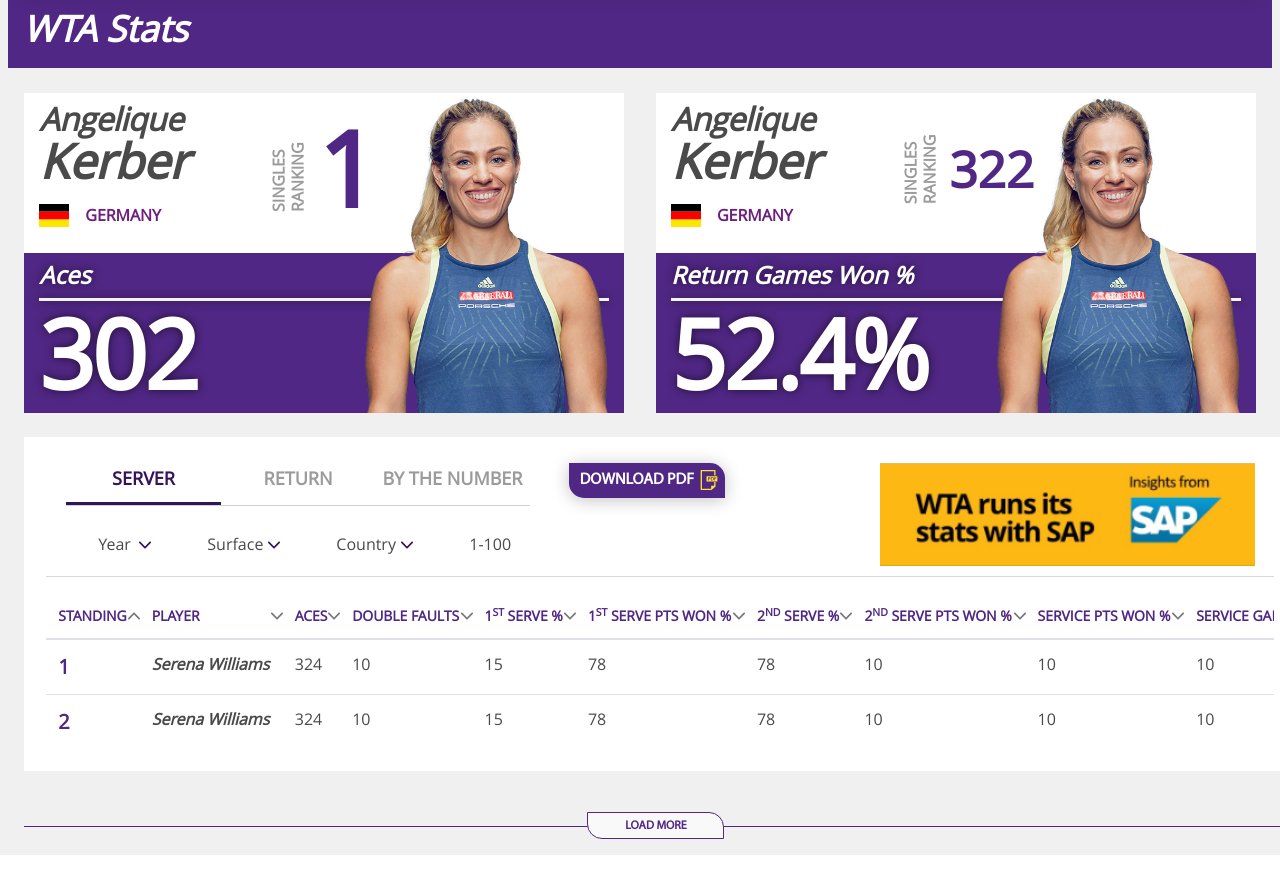
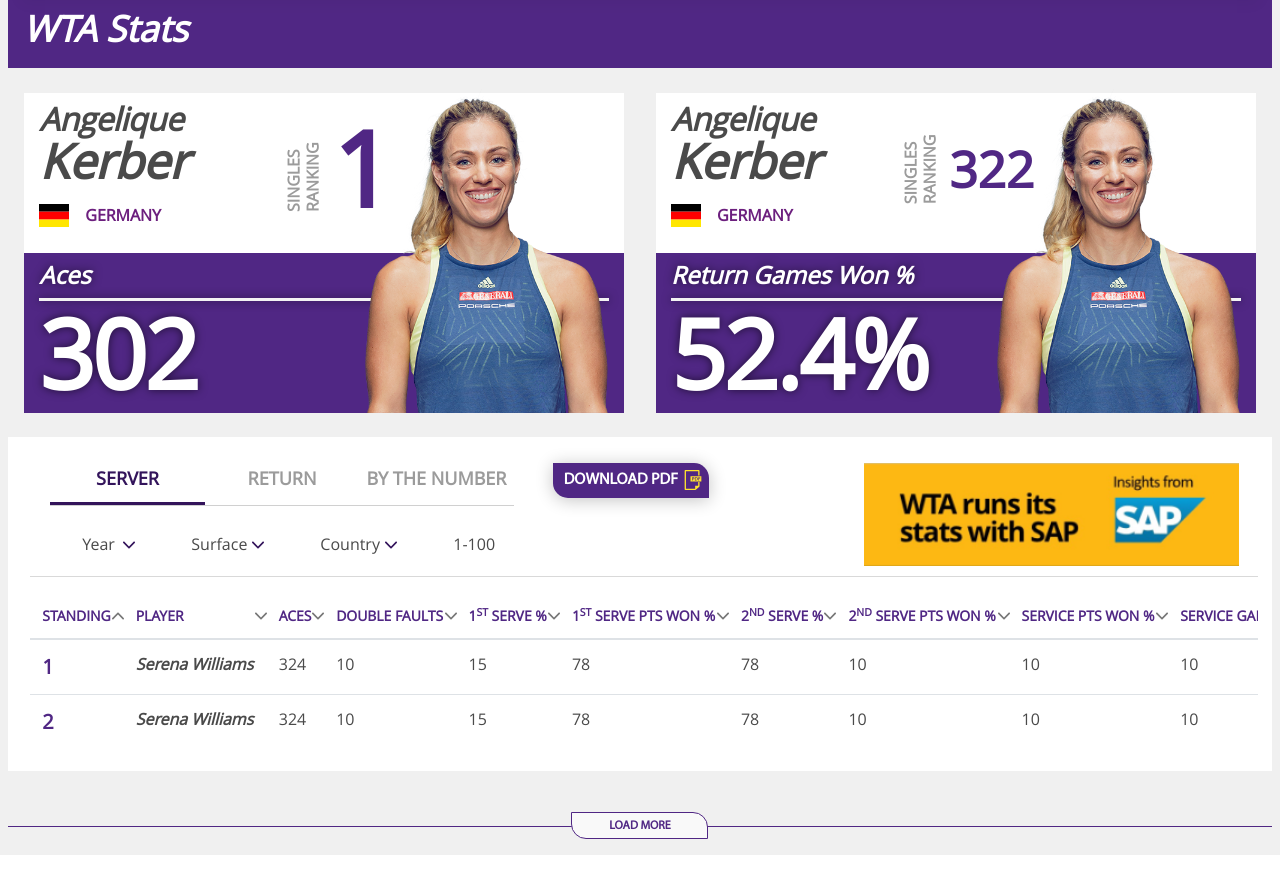
Before and after one commit to EvilSmile88/wta, a website: page src/stats.html in a window 1280 px wide. Shown: the part 229-1105 px from the top of the page. Drawn offline with nearby package versions, Linux system fonts and the light colour scheme.

Commit message:
fixed layout

```diff
--- a/src/stats.html
+++ b/src/stats.html
@@ -359,7 +359,7 @@
                                 <span>Germany</span>
                             </div>
                         </div>
-                        <div class="col-12 col-sm-4 px-0">
+                        <div class="col-12 col-sm-4">
                             <div class="row">
                                 <div class="col-12 col-sm-6 player-ranking mb-2 d-flex align-center px-3 px-sm-0">
                                     <h4>Singles <br> Ranking</h4>
@@ -422,7 +422,7 @@
             </div>
         </div>
     </section>
-    <section class="stats-tabs container mx-0 mx-md-3">
+    <section class="stats-tabs container">
         <div class="row d-flex stats-tabs-container">
             <div class="col-12 col-xl-5 px-0 px-md-2">
                 <nav class="mx-2 mx-md-3 d-flex align-items-center">
@@ -519,7 +519,7 @@
             </div>
         </div>
     </section>
-    <div class="row load-more mx-0  w-100 mx-md-3">
+    <div class="row load-more mx-0 w-100">
         <div class="col-12 py-3 d-flex justify-content-center align-items-center">
             <button type="button" class="btn mx-2 wta-primary-light-button text-uppercase">Load More</button>
         </div>
```
